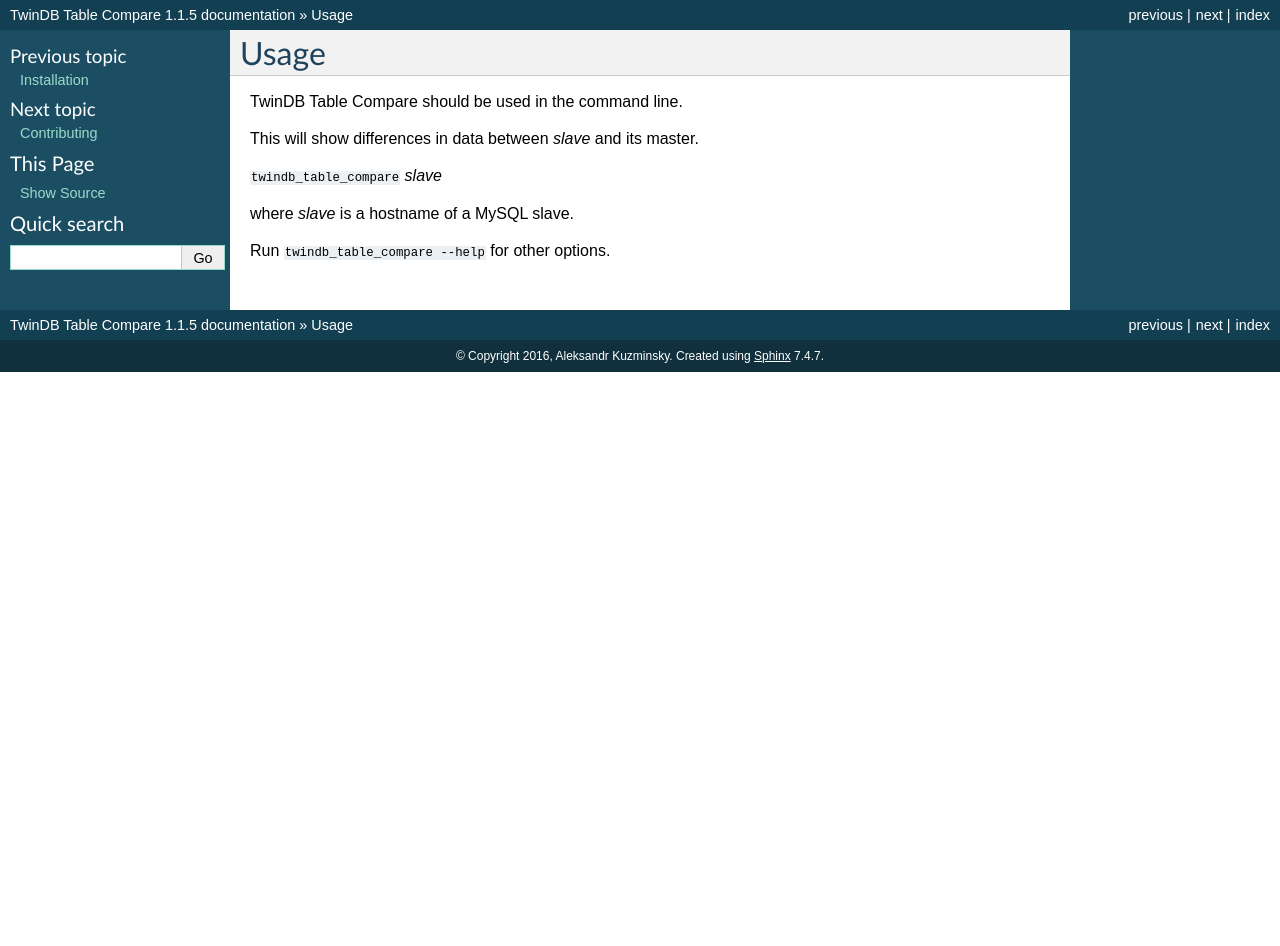
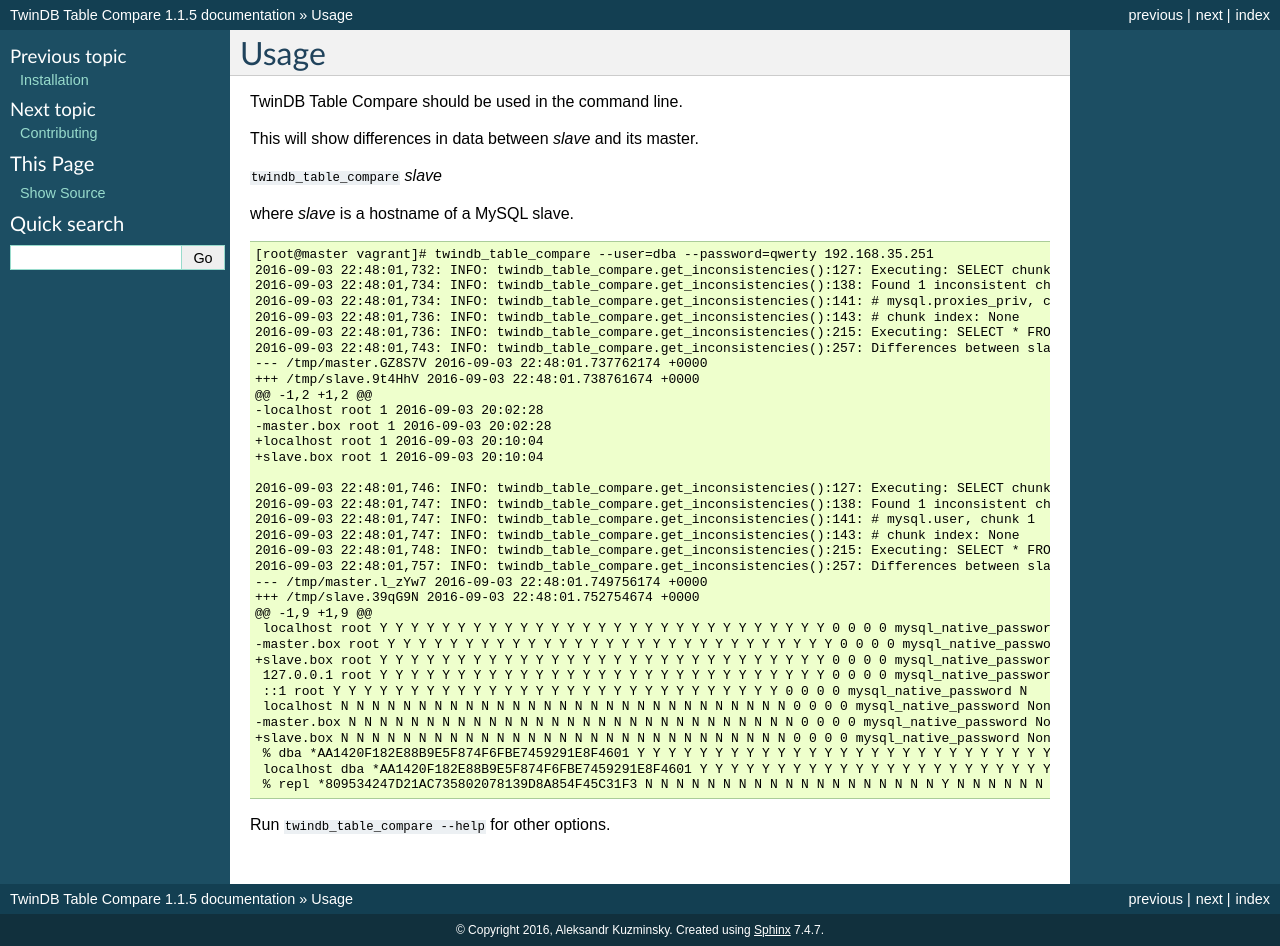
Before and after one commit to twindb/twindb-table-compare, a Sphinx documentation site: the page built from docs/usage.rst, in a window 1280 px wide. Built offline with Sphinx 7.4.7, drawn with Linux system fonts in a browser that asks for light colours; pages that are not in the unit, such as notebooks, are missing from menus; before the commit the page ends 900 px from its top, so only the background shows below that.

Commit message:
Documentation update

```diff
--- a/docs/index.rst
+++ b/docs/index.rst
@@ -4,7 +4,7 @@
    contain the root `toctree` directive.
 
 Welcome to TwinDB Table Compare's documentation!
-======================================
+================================================
 
 Contents:
 
--- a/docs/usage.rst
+++ b/docs/usage.rst
@@ -1,6 +1,5 @@
-=====
 Usage
-=====
+-----
 
 TwinDB Table Compare should be used in the command line.
 
@@ -11,4 +10,42 @@
 
 where *slave* is a hostname of a MySQL slave.
 
+::
+
+    [root@master vagrant]# twindb_table_compare --user=dba --password=qwerty 192.168.35.251
+    2016-09-03 22:48:01,732: INFO: twindb_table_compare.get_inconsistencies():127: Executing: SELECT chunk FROM `percona`.`checksums` WHERE (this_crc&lt;&gt;master_crc OR this_cnt&lt;&gt;master_cnt) AND db='mysql' AND tbl='proxies_priv'
+    2016-09-03 22:48:01,734: INFO: twindb_table_compare.get_inconsistencies():138: Found 1 inconsistent chunk
+    2016-09-03 22:48:01,734: INFO: twindb_table_compare.get_inconsistencies():141: # mysql.proxies_priv, chunk 1
+    2016-09-03 22:48:01,736: INFO: twindb_table_compare.get_inconsistencies():143: # chunk index: None
+    2016-09-03 22:48:01,736: INFO: twindb_table_compare.get_inconsistencies():215: Executing: SELECT * FROM `mysql`.`proxies_priv` WHERE 1
+    2016-09-03 22:48:01,743: INFO: twindb_table_compare.get_inconsistencies():257: Differences between slave 192.168.35.251 and its master:
+    --- /tmp/master.GZ8S7V 2016-09-03 22:48:01.737762174 +0000
+    +++ /tmp/slave.9t4HhV 2016-09-03 22:48:01.738761674 +0000
+    @@ -1,2 +1,2 @@
+    -localhost root 1 2016-09-03 20:02:28
+    -master.box root 1 2016-09-03 20:02:28
+    +localhost root 1 2016-09-03 20:10:04
+    +slave.box root 1 2016-09-03 20:10:04
+
+    2016-09-03 22:48:01,746: INFO: twindb_table_compare.get_inconsistencies():127: Executing: SELECT chunk FROM `percona`.`checksums` WHERE (this_crc&lt;&gt;master_crc OR this_cnt&lt;&gt;master_cnt) AND db='mysql' AND tbl='user'
+    2016-09-03 22:48:01,747: INFO: twindb_table_compare.get_inconsistencies():138: Found 1 inconsistent chunk
+    2016-09-03 22:48:01,747: INFO: twindb_table_compare.get_inconsistencies():141: # mysql.user, chunk 1
+    2016-09-03 22:48:01,747: INFO: twindb_table_compare.get_inconsistencies():143: # chunk index: None
+    2016-09-03 22:48:01,748: INFO: twindb_table_compare.get_inconsistencies():215: Executing: SELECT * FROM `mysql`.`user` WHERE 1
+    2016-09-03 22:48:01,757: INFO: twindb_table_compare.get_inconsistencies():257: Differences between slave 192.168.35.251 and its master:
+    --- /tmp/master.l_zYw7 2016-09-03 22:48:01.749756174 +0000
+    +++ /tmp/slave.39qG9N 2016-09-03 22:48:01.752754674 +0000
+    @@ -1,9 +1,9 @@
+     localhost root Y Y Y Y Y Y Y Y Y Y Y Y Y Y Y Y Y Y Y Y Y Y Y Y Y Y Y Y Y 0 0 0 0 mysql_native_password N
+    -master.box root Y Y Y Y Y Y Y Y Y Y Y Y Y Y Y Y Y Y Y Y Y Y Y Y Y Y Y Y Y 0 0 0 0 mysql_native_password N
+    +slave.box root Y Y Y Y Y Y Y Y Y Y Y Y Y Y Y Y Y Y Y Y Y Y Y Y Y Y Y Y Y 0 0 0 0 mysql_native_password N
+     127.0.0.1 root Y Y Y Y Y Y Y Y Y Y Y Y Y Y Y Y Y Y Y Y Y Y Y Y Y Y Y Y Y 0 0 0 0 mysql_native_password N
+     ::1 root Y Y Y Y Y Y Y Y Y Y Y Y Y Y Y Y Y Y Y Y Y Y Y Y Y Y Y Y Y 0 0 0 0 mysql_native_password N
+     localhost N N N N N N N N N N N N N N N N N N N N N N N N N N N N N 0 0 0 0 mysql_native_password None N
+    -master.box N N N N N N N N N N N N N N N N N N N N N N N N N N N N N 0 0 0 0 mysql_native_password None N
+    +slave.box N N N N N N N N N N N N N N N N N N N N N N N N N N N N N 0 0 0 0 mysql_native_password None N
+     % dba *AA1420F182E88B9E5F874F6FBE7459291E8F4601 Y Y Y Y Y Y Y Y Y Y Y Y Y Y Y Y Y Y Y Y Y Y Y Y Y Y Y Y Y 0 0 0 0 mysql_native_password N
+     localhost dba *AA1420F182E88B9E5F874F6FBE7459291E8F4601 Y Y Y Y Y Y Y Y Y Y Y Y Y Y Y Y Y Y Y Y Y Y Y Y Y Y Y Y Y 0 0 0 0mysql_native_password N
+     % repl *809534247D21AC735802078139D8A854F45C31F3 N N N N N N N N N N N N N N N N N N N Y N N N N N N N N N 0 0 0 0 mysql_native_password N
+
 Run ``twindb_table_compare --help`` for other options.
```
Also changed, not shown: other parts of docs/index.rst (+3 -1 lines), CONTRIBUTING.rst (+7 -6 lines), README.rst (+8 -57 lines), setup.py (+4 -5 lines).
